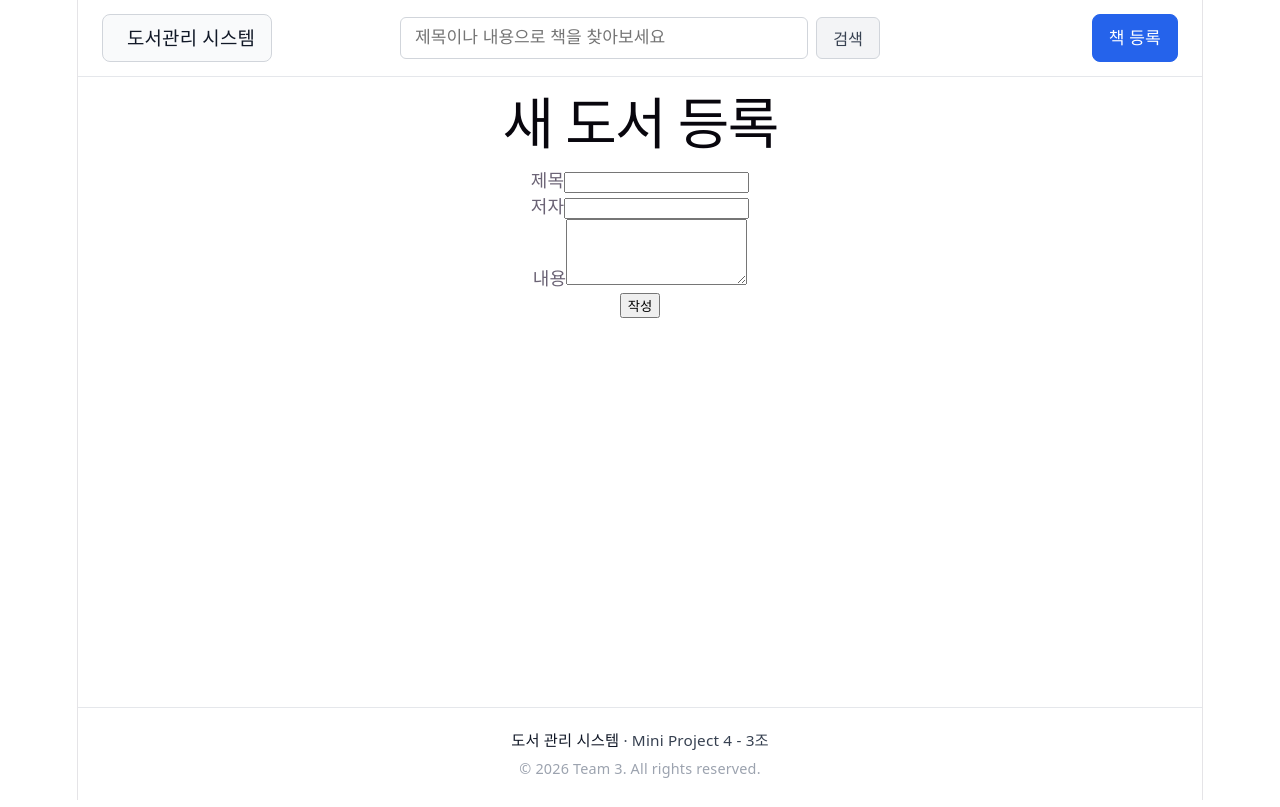
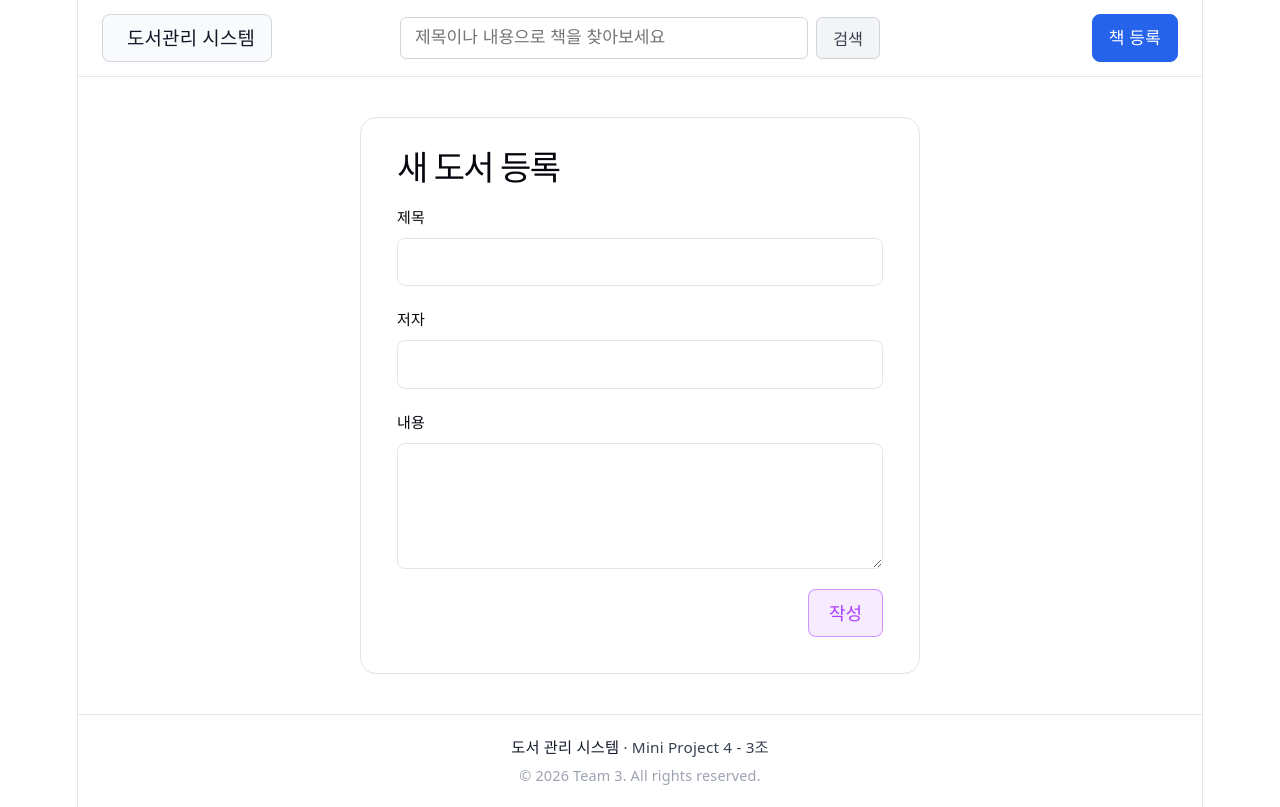
Before and after one commit to Red-Barn/mini_proj_4, a React (Vite) app in the folder library-manager/: page /books/new in a window 1280 px wide. Built offline with nearby package versions, Linux system fonts and the light colour scheme; no server answers.

Commit message:
create css추가

```diff
--- /dev/null
+++ b/library-manager/src/pages/BookCreatePage.css
@@ -0,0 +1,84 @@
+.book-create-form {
+  box-sizing: border-box;
+  display: grid;
+  gap: 20px;
+  width: calc(100% - 32px);
+  max-width: 560px;
+  margin: 40px auto;
+  padding: clamp(20px, 5vw, 36px);
+  border: 1px solid var(--border);
+  border-radius: 16px;
+  background: var(--bg);
+  color: var(--text);
+  text-align: left;
+}
+
+.book-create-form h1 {
+  margin: 0 0 4px;
+  color: var(--text-h);
+  font-size: clamp(26px, 5vw, 34px);
+}
+
+.book-create-form label {
+  display: grid;
+  gap: 8px;
+  color: var(--text-h);
+  font-size: 15px;
+  font-weight: 600;
+}
+
+.book-create-form input,
+.book-create-form textarea {
+  box-sizing: border-box;
+  width: 100%;
+  padding: 10px 12px;
+  border: 1px solid var(--border);
+  border-radius: 8px;
+  background: var(--bg);
+  color: var(--text-h);
+  font: inherit;
+  font-size: 16px;
+  font-weight: 400;
+}
+
+.book-create-form textarea {
+  resize: vertical;
+}
+
+.book-create-form input:focus-visible,
+.book-create-form textarea:focus-visible,
+.book-create-form button:focus-visible {
+  outline: 2px solid var(--accent);
+  outline-offset: 2px;
+}
+
+.book-create-form > div:last-child {
+  display: flex;
+  justify-content: flex-end;
+}
+
+.book-create-form button[type='submit'] {
+  padding: 10px 20px;
+  border: 1px solid var(--accent-border);
+  border-radius: 8px;
+  background: var(--accent-bg);
+  color: var(--accent);
+  font: inherit;
+  font-weight: 600;
+  cursor: pointer;
+  transition: box-shadow 0.2s;
+}
+
+.book-create-form button[type='submit']:hover {
+  box-shadow: var(--shadow);
+}
+
+@media (max-width: 480px) {
+  .book-create-form {
+    margin-block: 24px;
+  }
+
+  .book-create-form button[type='submit'] {
+    width: 100%;
+  }
+}
--- a/library-manager/src/pages/BookCreatePage.jsx
+++ b/library-manager/src/pages/BookCreatePage.jsx
@@ -1,7 +1,7 @@
 import { useState } from 'react'
+import './BookCreatePage.css'
 
-
-function BookCreatePage({ onCreated}) {
+function BookCreatePage({ onCreated }) {
   const [title, setTitle] = useState('')
   const [author, setAuthor] = useState('')
   const [content, setContent] = useState('')
@@ -39,7 +39,7 @@ function BookCreatePage({ onCreated}) {
   }
 
   return (
-    <form onSubmit={handleSubmit}>
+    <form className="book-create-form" onSubmit={handleSubmit}>
       <h1>새 도서 등록</h1>
 
       <div>
@@ -75,11 +75,10 @@ function BookCreatePage({ onCreated}) {
         </label>
       </div>
 
+      {error && <p role="alert">{error}</p>}
 
       <div>
-        <button type="submit" >
-          작성
-        </button>
+        <button type="submit">작성</button>
       </div>
     </form>
   )
```
